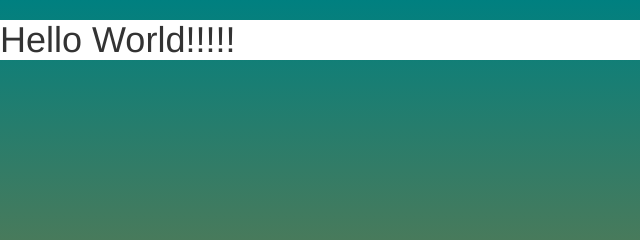
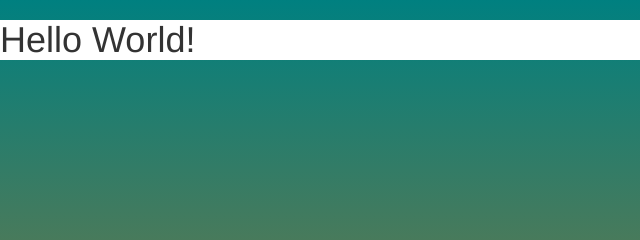
Before and after one commit to thisisbrad/gulp-browsersync-example, a website: page public/index.html in a window 1280 px wide. Shown: the top 240 px of the page, 0-640 px from the left. Drawn offline with nearby package versions, Linux system fonts and the light colour scheme.

Commit message:
tweaking it yo

```diff
--- a/public/css/styles.css
+++ b/public/css/styles.css
@@ -1,7 +1,7 @@
 html {
   background: linear-gradient(
-      teal, #f06d06
-    ) no-repeat center center fixed;
+    teal, #f06d06
+  ) no-repeat center center fixed;
   -webkit-background-size: cover;
   -moz-background-size: cover;
   -o-background-size: cover;
--- a/public/index.html
+++ b/public/index.html
@@ -18,6 +18,6 @@
 </head>
 <body>
     <!-- This is a BOSS HTML5 template! -->
-    <h1>Hello World!!!!!</h1>
+    <h1>Hello World!</h1>
 </body>
 </html>
--- a/src/css/styles.css
+++ b/src/css/styles.css
@@ -1,7 +1,7 @@
 html {
   background: linear-gradient(
-      teal, #f06d06
-    ) no-repeat center center fixed;
+    teal, #f06d06
+  ) no-repeat center center fixed;
   -webkit-background-size: cover;
   -moz-background-size: cover;
   -o-background-size: cover;
```
Also changed, not shown: server.js (+5 -4 lines), src/html/index.html (+1 -1 lines).
